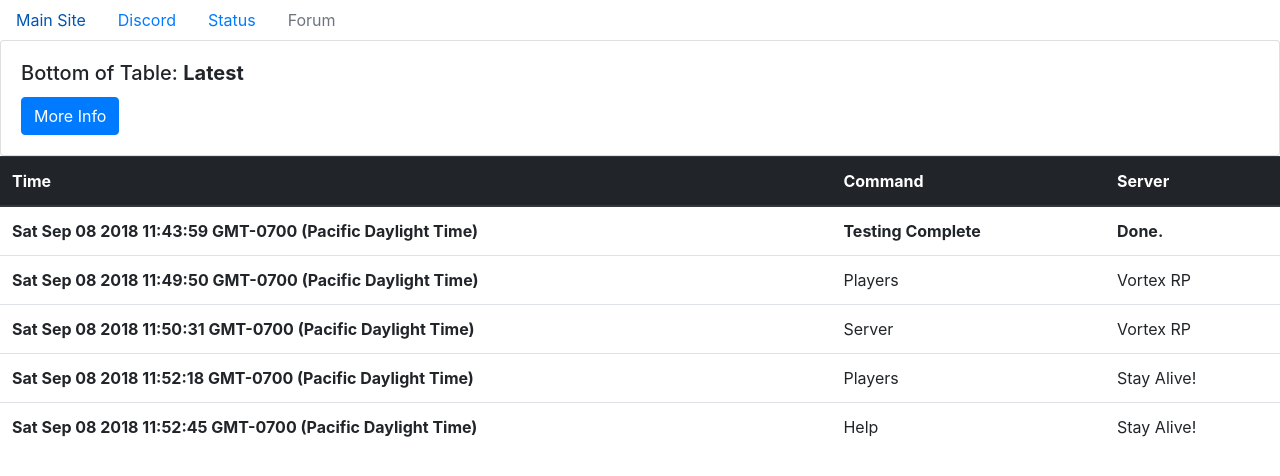
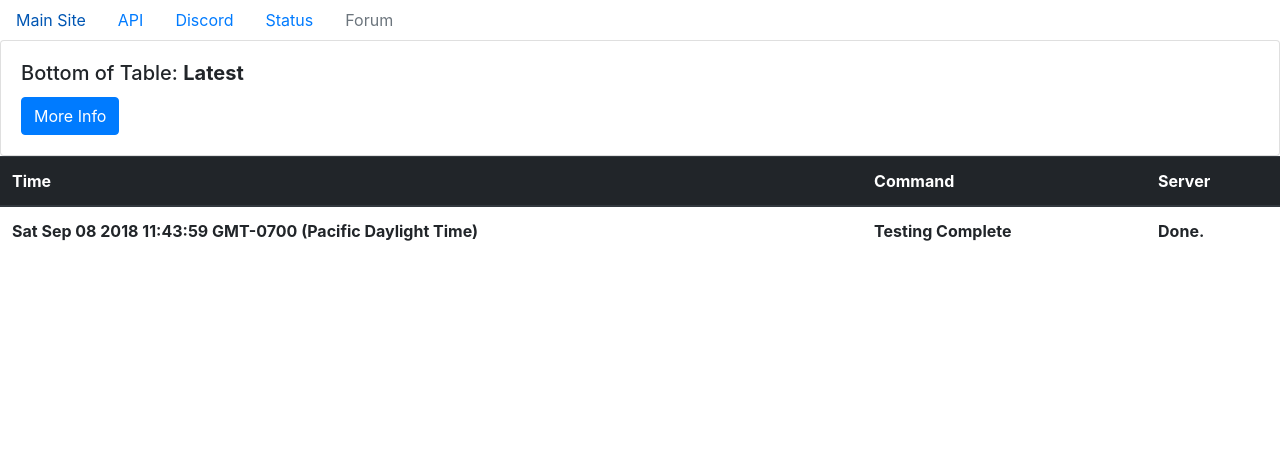
Before and after one commit to ThatZiv/FiveM-Bot, a website: page index.html in a window 1280 px wide. Drawn offline with nearby package versions, Linux system fonts and the light colour scheme.

Commit message:
added web api nav

```diff
--- a/index.html
+++ b/index.html
@@ -40,6 +40,7 @@
   <body>
         <nav class="nav">
                 <a class="nav-link active" href="http://zavaar.cf/">Main Site</a>
+            <a class="nav-link active" href="/api">API</a>
                 <a class="nav-link" href="http://zavaar.cf/discord/">Discord</a>
                 <a class="nav-link" href="http://status.zavaar.cf/">Status</a>
                  <a class="nav-link disabled" href="https://forum.fivem.net/t/release-fivem-bot-monitor-your-fivem-server-easily">Forum</a>
@@ -72,23 +73,3 @@
         <td><b>Testing Complete</b></td>
         <td><b>Done.</b></td>
 </tr>
-  <tr>
-      <th scope="row">Sat Sep 08 2018 11:49:50 GMT-0700 (Pacific Daylight Time)</th>
-          <td>Players</td>
-          <td>Vortex RP</td>
-  </tr>
-  <tr>
-      <th scope="row">Sat Sep 08 2018 11:50:31 GMT-0700 (Pacific Daylight Time)</th>
-          <td>Server</td>
-          <td>Vortex RP</td>
-  </tr>
-  <tr>
-      <th scope="row">Sat Sep 08 2018 11:52:18 GMT-0700 (Pacific Daylight Time)</th>
-          <td>Players</td>
-          <td>Stay Alive!</td>
-  </tr>
-  <tr>
-      <th scope="row">Sat Sep 08 2018 11:52:45 GMT-0700 (Pacific Daylight Time)</th>
-          <td>Help</td>
-          <td>Stay Alive!</td>
-  </tr>
```
